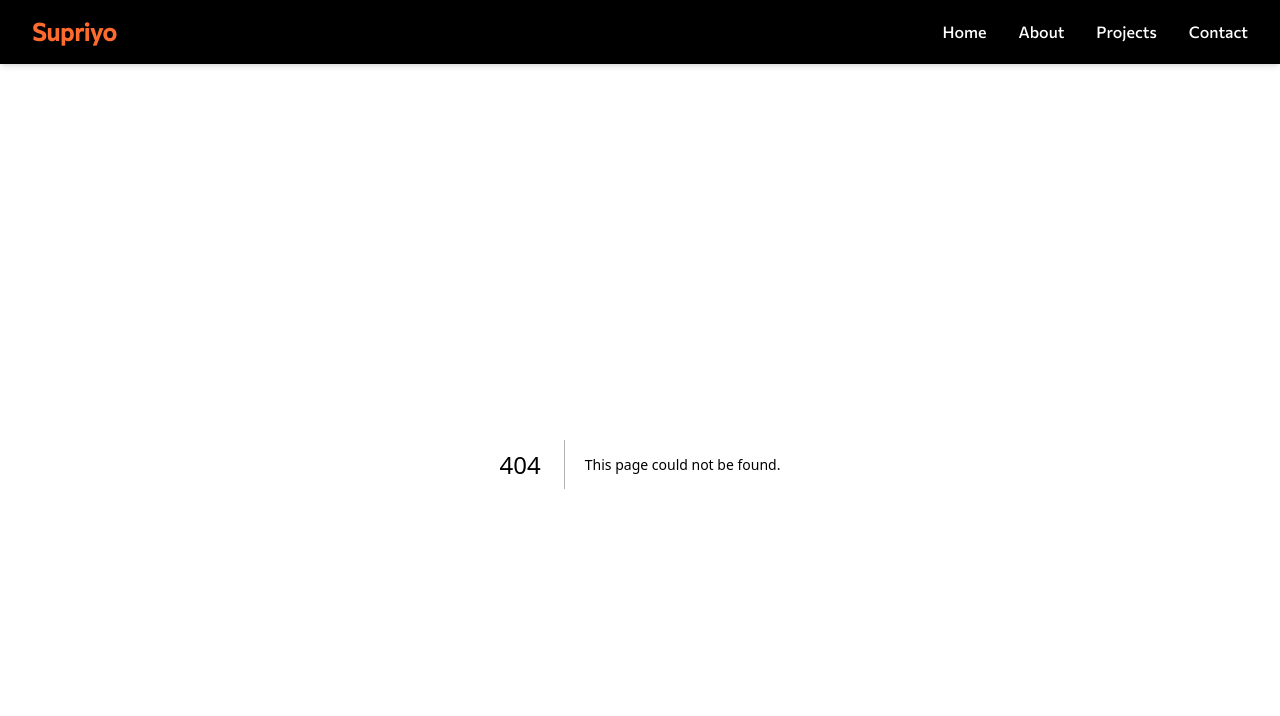
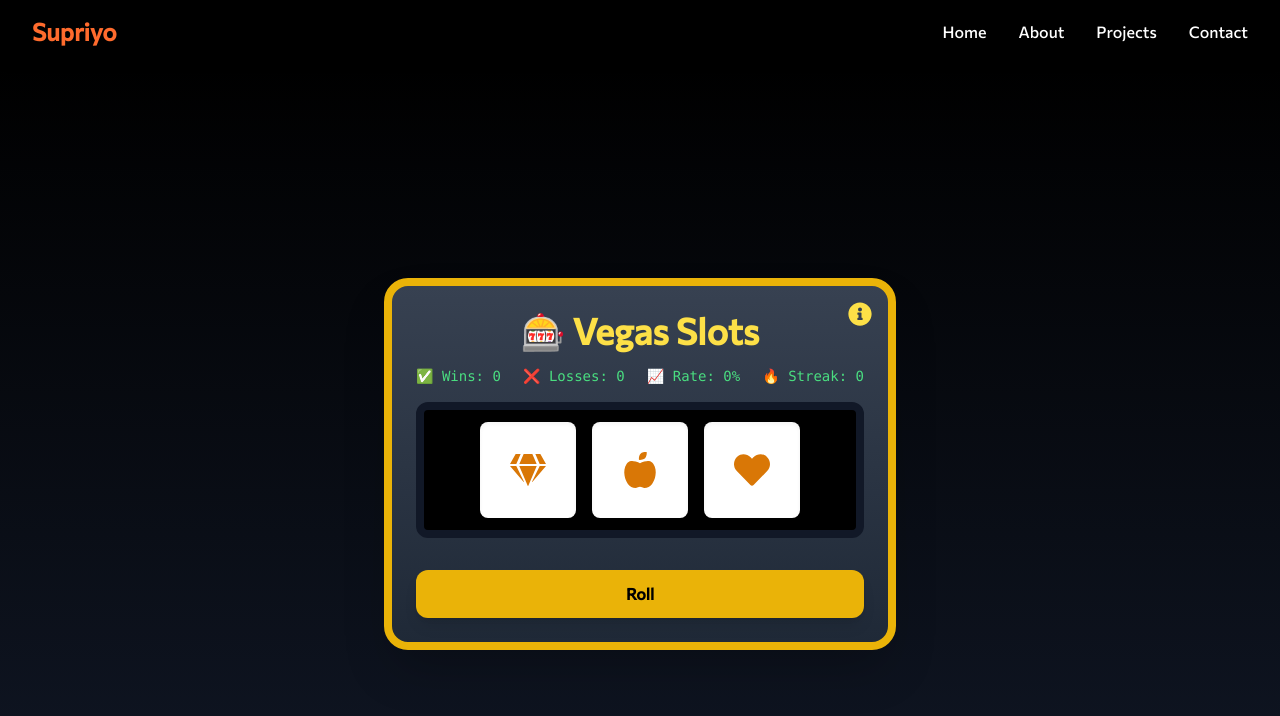
Before and after one commit to Riyo10/my-portfolio, a Next.js app: page /mygames/vegas-slots in a window 1280 px wide. Before the commit this address had no page. Shown: the top 716 px of the page. Built offline with nearby package versions, Linux system fonts and the light colour scheme.

Commit message:
new game vegas added

```diff
--- a/app/games/page.jsx
+++ b/app/games/page.jsx
@@ -9,16 +9,17 @@ const games = [
     description: 'A memory matching game where you flip cards to find pairs.',
     link: '/mygames/memory-game',
   },
-  // {
-  //   name: 'Shape Dodger',
-  //   description: 'Dodge falling shapes and survive as long as you can!',
-  //   link: '/mygames/Shape-dodger',
-  // },
+  {
+    name: 'Vegas Slots',
+    description: 'Dodge falling shapes and survive as long as you can!',
+    link: '/mygames/vegas-slots',
+  },
   {
     name: '2048',
     description: 'Slide the tiles to combine numbers and reach the 2048 tile!',
     link: '/mygames/2048',
   },
+
 ];
 
 const container = {
--- /dev/null
+++ b/app/mygames/vegas-slots/page.jsx
@@ -0,0 +1,164 @@
+'use client';
+
+import { useState } from 'react';
+import { motion } from 'framer-motion';
+import { FaGem, FaAppleAlt, FaHeart, FaStar, FaInfoCircle, FaTimes } from 'react-icons/fa';
+
+const icons = [FaGem, FaAppleAlt, FaHeart, FaStar];
+const getRandom = () => Math.floor(Math.random() * icons.length);
+
+export default function Page() {
+  const [slots, setSlots] = useState([0, 1, 2]);
+  const [spinning, setSpinning] = useState(false);
+  const [wins, setWins] = useState(0);
+  const [losses, setLosses] = useState(0);
+  const [streak, setStreak] = useState(0);
+  const [result, setResult] = useState('');
+  const [showInfo, setShowInfo] = useState(false);
+
+  const spin = () => {
+    if (spinning) return;
+
+    setSpinning(true);
+    setResult('');
+
+    const newSlots = [getRandom(), getRandom(), getRandom()];
+    setSlots(newSlots);
+
+    setTimeout(() => {
+      const isWin = newSlots.every((v) => v === newSlots[0]);
+
+      if (isWin) {
+        setResult('🎉 JACKPOT!');
+        setWins((w) => w + 1);
+        setStreak((s) => s + 1);
+      } else {
+        setResult('😢 Try Again!');
+        setLosses((l) => l + 1);
+        setStreak(0);
+      }
+
+      setSpinning(false);
+    }, 1400);
+  };
+
+  const Reel = ({ index }) => {
+    const Icon = icons[slots[index]];
+    return (
+      <motion.div
+        className="w-16 h-16 sm:w-24 sm:h-24 bg-white rounded-lg shadow-inner flex items-center justify-center relative"
+        animate={spinning ? { y: [0, 60, -60, 0] } : { y: 0 }}
+        transition={{ duration: 1.2, ease: 'easeInOut' }}
+      >
+        <div className="absolute inset-0 bg-gradient-to-br from-white/20 via-transparent to-white/10 pointer-events-none rounded-lg" />
+        <Icon className="text-3xl sm:text-4xl text-amber-600 z-10" />
+      </motion.div>
+    );
+  };
+
+  const total = wins + losses;
+  const winRate = total > 0 ? Math.round((wins / total) * 100) : 0;
+
+  return (
+    <>
+      <main className="min-h-screen bg-gradient-to-b from-black to-gray-900 flex justify-center items-center text-white p-4">
+        <div className="relative bg-gradient-to-t from-gray-800 to-gray-700 border-8 border-yellow-500 rounded-3xl shadow-2xl w-full max-w-md sm:max-w-lg p-4 sm:p-6 pb-14">
+
+          {/* Header */}
+          <h1 className="text-3xl sm:text-4xl font-bold text-yellow-300 text-center mb-4">🎰 Vegas Slots</h1>
+
+          {/* Info button */}
+          <button
+            onClick={() => setShowInfo(true)}
+            aria-label="How to play"
+            className="absolute top-4 right-4 text-yellow-300 hover:text-yellow-400 focus:outline-none focus:ring-2 focus:ring-yellow-300 rounded"
+          >
+            <FaInfoCircle size={24} />
+          </button>
+
+          {/* Win/Loss Stats */}
+          <div className="flex flex-wrap justify-between text-green-400 font-mono text-xs sm:text-sm mb-4 gap-y-2">
+            <div>✅ Wins: {wins}</div>
+            <div>❌ Losses: {losses}</div>
+            <div>📈 Rate: {winRate}%</div>
+            <div>🔥 Streak: {streak}</div>
+          </div>
+
+          {/* Slot Reels */}
+          <div className="bg-black border-8 border-gray-900 rounded-xl p-3 flex justify-center space-x-2 sm:space-x-4 shadow-inner">
+            {[0, 1, 2].map((i) => (
+              <Reel key={i} index={i} />
+            ))}
+          </div>
+
+          {/* Spin Result */}
+          {result && (
+            <motion.div
+              initial={{ opacity: 0 }}
+              animate={{ opacity: 1 }}
+              className={`text-lg sm:text-xl font-bold text-center mt-6 ${
+                result.includes('JACKPOT') ? 'text-yellow-300 animate-pulse' : 'text-red-400'
+              }`}
+            >
+              {result}
+            </motion.div>
+          )}
+
+          {/* Roll Button */}
+          <motion.button
+            onClick={spin}
+            disabled={spinning}
+            whileHover={{ scale: 1.05, boxShadow: '0 0 12px #f87171' }}
+            whileTap={{ scale: 0.95 }}
+            className="mt-8 w-full bg-yellow-500 hover:bg-yellow-600 active:bg-yellow-700 text-black font-bold py-3 rounded-xl shadow-lg focus:outline-none focus:ring-4 focus:ring-yellow-400 disabled:opacity-50 disabled:cursor-not-allowed select-none"
+            aria-label="Roll the slots"
+          >
+            {spinning ? 'Spinning...' : 'Roll'}
+          </motion.button>
+        </div>
+      </main>
+
+      {/* Modal backdrop */}
+      {showInfo && (
+        <div
+          className="fixed inset-0 bg-black bg-opacity-70 flex justify-center items-center z-50 p-4"
+          onClick={() => setShowInfo(false)}
+          role="dialog"
+          aria-modal="true"
+          aria-labelledby="modal-title"
+          aria-describedby="modal-description"
+        >
+          <div
+            className="bg-gray-800 rounded-lg max-w-md w-full p-6 relative"
+            onClick={(e) => e.stopPropagation()}
+          >
+            <button
+              onClick={() => setShowInfo(false)}
+              aria-label="Close modal"
+              className="absolute top-3 right-3 text-yellow-400 hover:text-yellow-300 focus:outline-none focus:ring-2 focus:ring-yellow-300 rounded"
+            >
+              <FaTimes size={24} />
+            </button>
+
+            <h2
+              id="modal-title"
+              className="text-yellow-300 text-2xl font-bold mb-4 text-center"
+            >
+              How to Play
+            </h2>
+            <div
+              id="modal-description"
+              className="text-white text-sm leading-relaxed space-y-3"
+            >
+              <p>🎰 Press the "Roll" button below to spin the reels.</p>
+              <p>🍀 If all three symbols match, you win the jackpot!</p>
+              <p>😢 If they don't match, better luck next time.</p>
+              <p>📊 Track your wins, losses, and streaks at the top.</p>
+              <p>👍 Have fun and try your luck!</p>
+            </div>
+          </div>
+        </div>
+      )}
+    </>
+  );
+}
--- a/lib/projects.js
+++ b/lib/projects.js
@@ -34,7 +34,7 @@ export const projectList = [
     demoLink: "https://loanbuddy-gray.vercel.app/",
     repoLink: "https://github.com/Riyo10/loanbuddy",
     skills: ["Next.js", "Tailwind CSS", "Chart.js", "Responsive Design",],
-  }
+  },
 ];
 
 export function getProjectBySlug(slug) {
```
